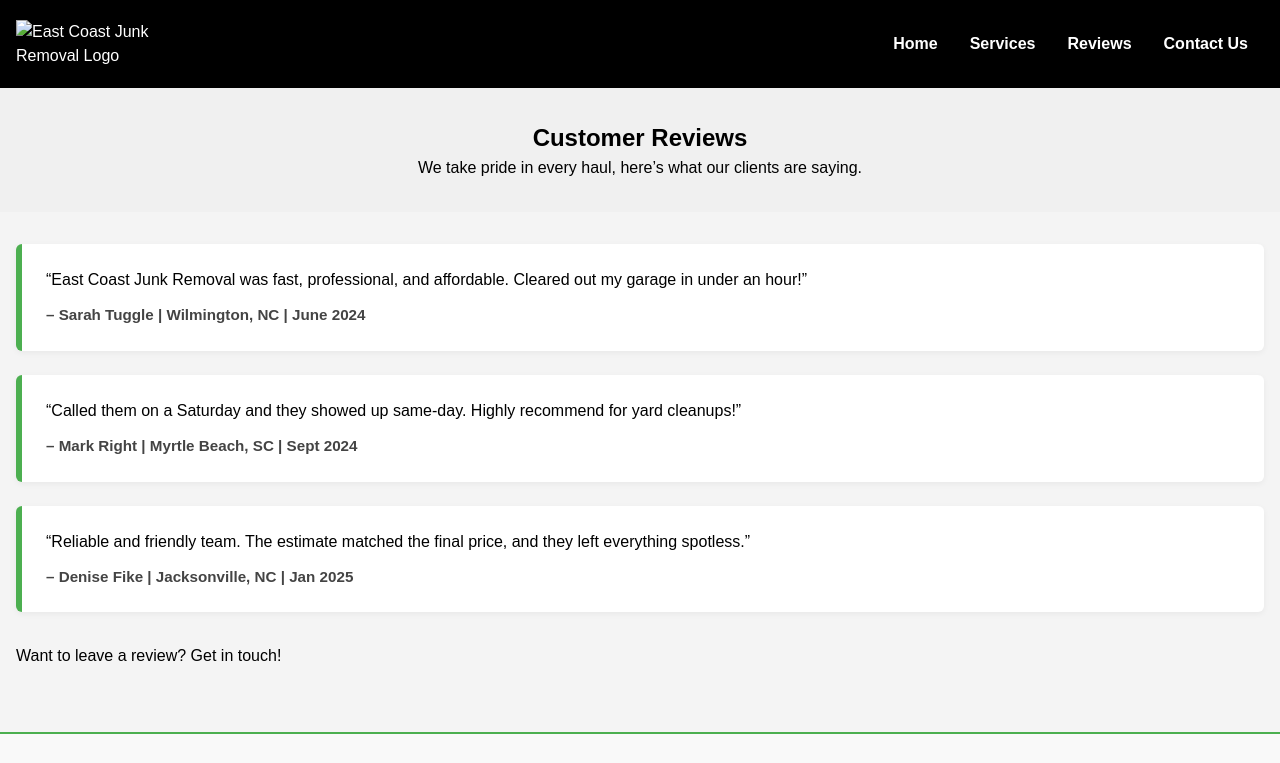
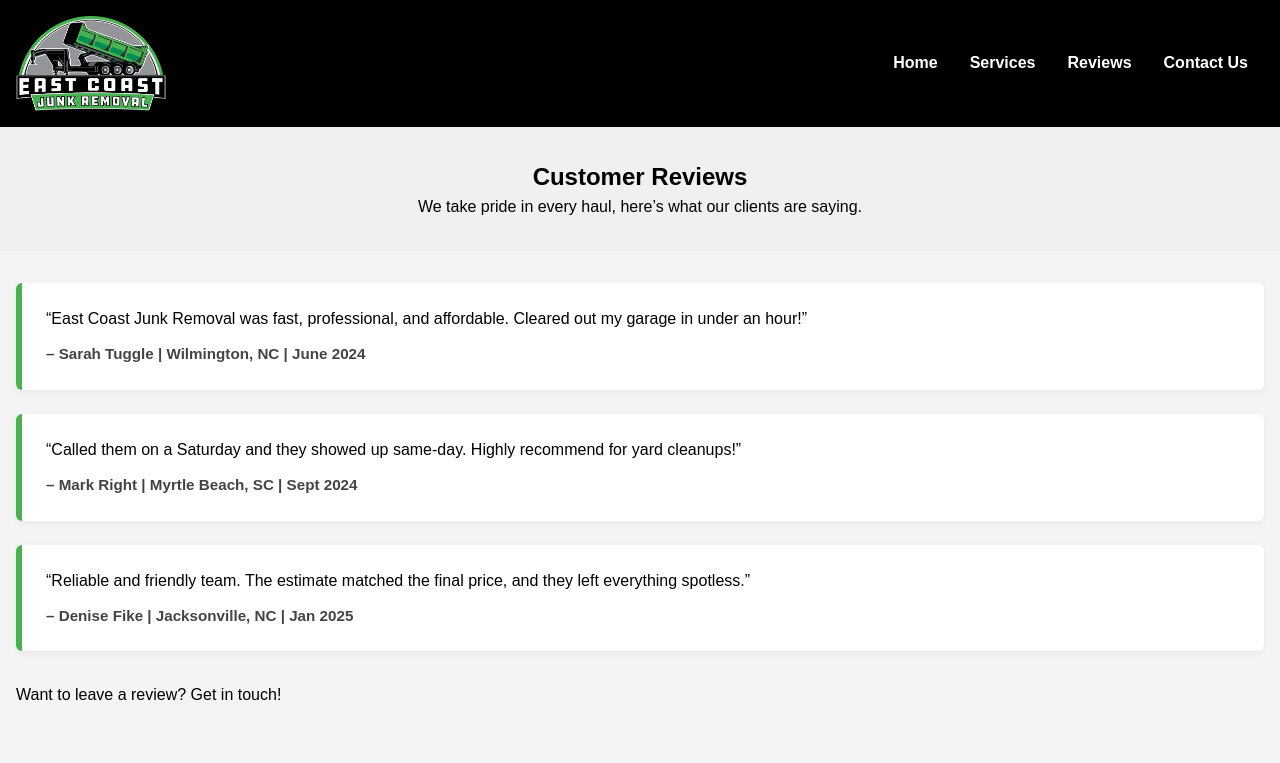
Before and after one commit to ellacampb3ll/ellacampbellfinal, a plain HTML site: page reviews.html in a window 1280 px wide. Shown: the top 763 px of the page. Drawn offline with Linux system fonts and the light colour scheme; files whose address does not match are found by name.

Commit message:
Update reviews.html

```diff
--- a/reviews.html
+++ b/reviews.html
@@ -9,7 +9,7 @@
 
   <header class="site-header">
     <div class="logo">
-      <img src="images/logo.png" alt="East Coast Junk Removal Logo" />
+      <img src="logo.png" alt="East Coast Junk Removal Logo" />
     </div>
     <nav class="main-nav">
       <div class="desktop-nav">
```
